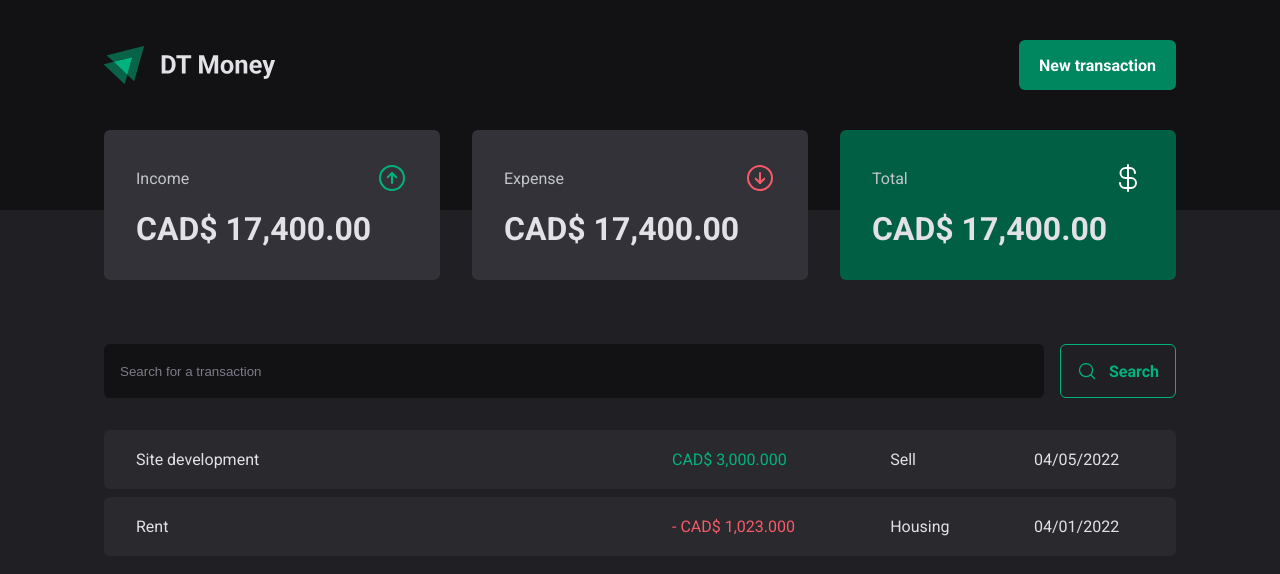
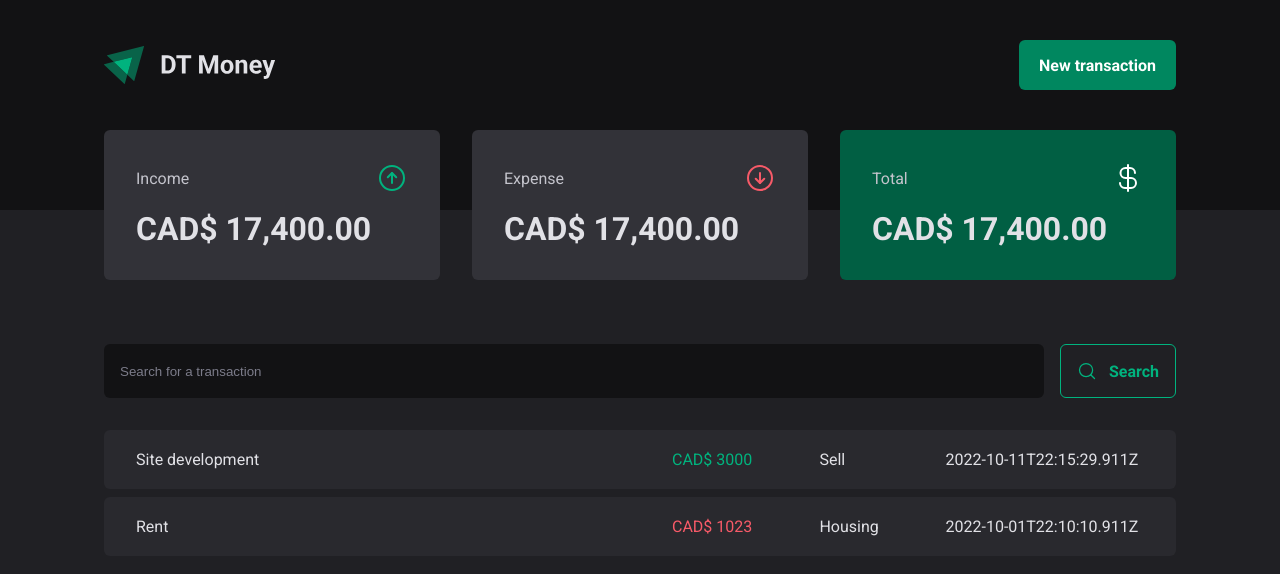
Before and after one commit to samantafluture/dt-money-react-ts, a React (Vite) app: page / in a window 1280 px wide. Shown: the top 574 px of the page. Built offline with nearby package versions, Linux system fonts and the light colour scheme; data requests are answered from the project's data file.

Commit message:
fetch api json server

```diff
--- a/package.json
+++ b/package.json
@@ -5,6 +5,7 @@
   "type": "module",
   "scripts": {
     "dev": "vite",
+    "dev:server": "json-server server.json -w -d 500",
     "build": "tsc && vite build",
     "preview": "vite preview"
   },
@@ -21,6 +22,7 @@
     "@types/react-dom": "^18.0.6",
     "@types/styled-components": "^5.1.26",
     "@vitejs/plugin-react": "^2.1.0",
+    "json-server": "^0.17.0",
     "typescript": "^4.6.4",
     "vite": "^3.1.0"
   }
--- /dev/null
+++ b/server.json
@@ -0,0 +1,20 @@
+{
+	"transactions": [
+		{
+			"id": 1,
+			"description": "Site development",
+			"type": "income",
+			"category": "Sell",
+			"price": 3000,
+			"createdAt": "2022-10-11T22:15:29.911Z"
+		},
+    {
+			"id": 2,
+			"description": "Rent",
+			"type": "expense",
+			"category": "Housing",
+			"price": 1023,
+			"createdAt": "2022-10-01T22:10:10.911Z"
+		}
+	]
+}
--- a/src/pages/Transactions/index.tsx
+++ b/src/pages/Transactions/index.tsx
@@ -1,3 +1,4 @@
+import { useEffect, useState } from 'react'
 import { Header } from '../../components/Header'
 import { Summary } from '../../components/Summary'
 import { SearchForm } from './components/SearchForm'
@@ -7,36 +8,54 @@
 	TransactionsTable,
 } from './styles'
 
+interface Transaction {
+	id: number
+	description: string
+	type: 'income' | 'expense'
+	price: number
+	category: string
+	createdAt: string
+}
+
 export function Transactions() {
+	const [transactions, setTransactions] = useState<Transaction[]>([])
+
+	async function loadTransactions() {
+		const response = await fetch('http://localhost:3000/transactions')
+		const data = await response.json()
+
+		setTransactions(data)
+	}
+
+	useEffect(() => {
+		loadTransactions()
+	}, [])
+
 	return (
 		<div>
 			<Header />
 			<Summary />
 
 			<TransactionsContainer>
-        <SearchForm />
+				<SearchForm />
 				<TransactionsTable>
 					<tbody>
-						<tr>
-							<td width='50%'>Site development</td>
-							<td>
-								<PriceHighlight variant='income'>
-									CAD$ 3,000.000
-								</PriceHighlight>
-							</td>
-							<td>Sell</td>
-							<td>04/05/2022</td>
-						</tr>
-						<tr>
-							<td width='50%'>Rent</td>
-							<td>
-								<PriceHighlight variant='expense'>
-									- CAD$ 1,023.000
-								</PriceHighlight>
-							</td>
-							<td>Housing</td>
-							<td>04/01/2022</td>
-						</tr>
+						{transactions.map((transaction) => {
+							return (
+								<tr key={transaction.id}>
+									<td width='50%'>
+										{transaction.description}
+									</td>
+									<td>
+										<PriceHighlight variant={transaction.type}>
+											CAD$ {transaction.price}
+										</PriceHighlight>
+									</td>
+									<td>{transaction.category}</td>
+									<td>{transaction.createdAt}</td>
+								</tr>
+							)
+						})}
 					</tbody>
 				</TransactionsTable>
 			</TransactionsContainer>
```
Also changed, not shown: 1 other file (tests, documents, lock files or other folders).
